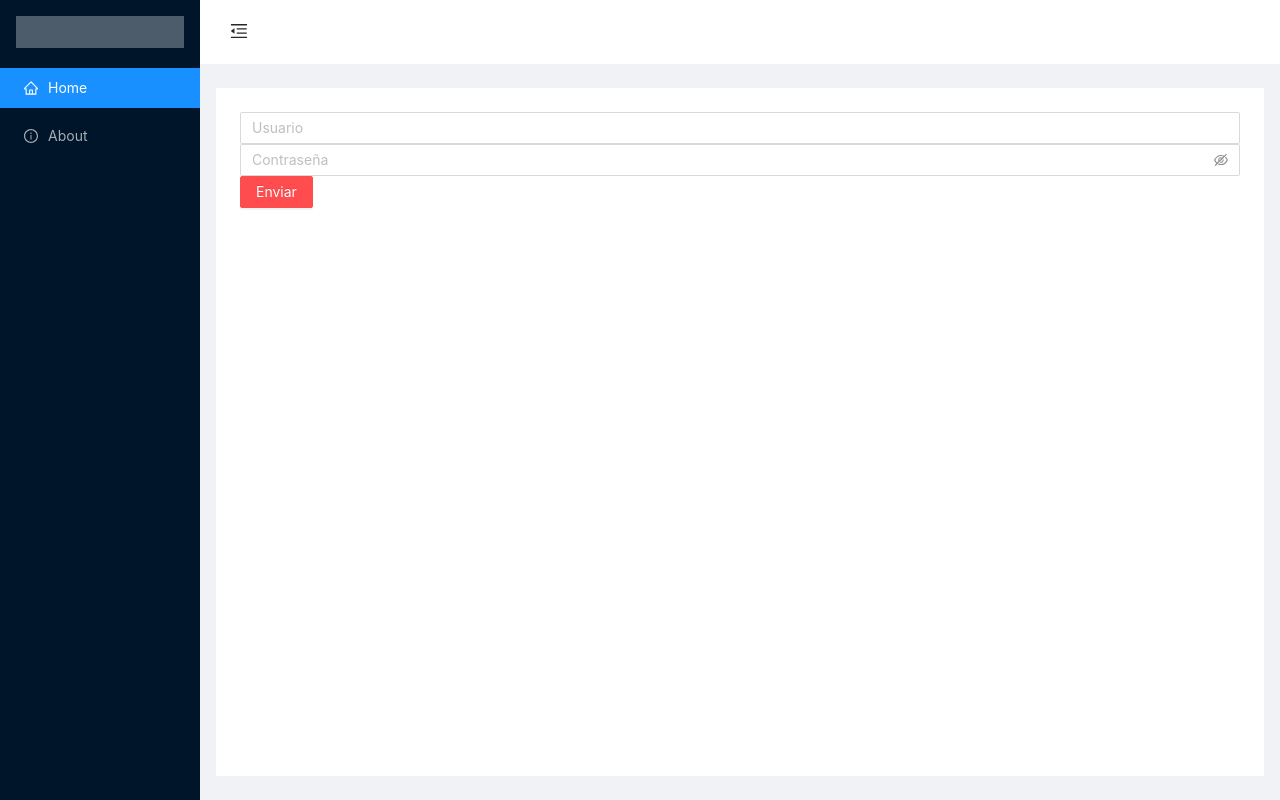
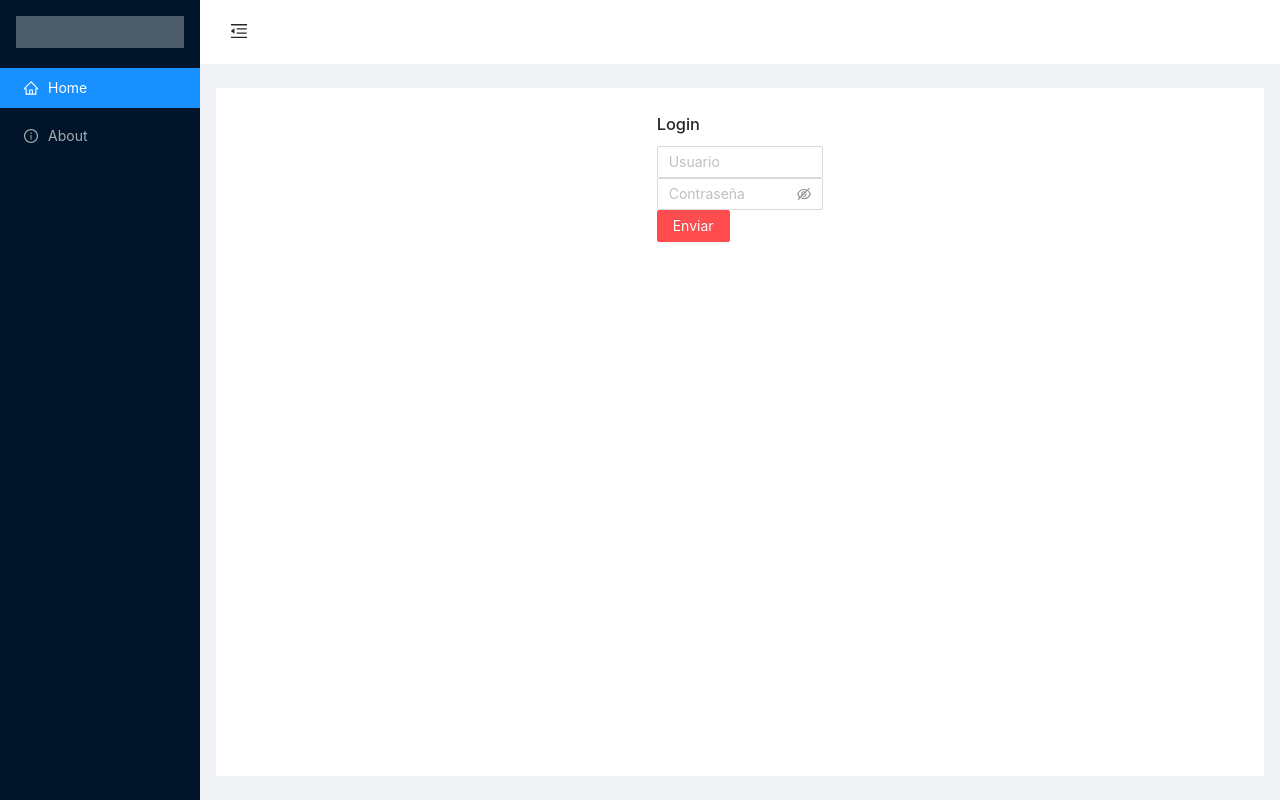
Before and after one commit to JohnnyBannanis/inventarioFront, a React (Create React App) app: page /login in a window 1280 px wide. Built offline with nearby package versions, Linux system fonts and the light colour scheme; the HTML template or start-up script is replaced by a standard one.

Commit message:
Orden del login a medias

```diff
--- a/src/components/Login.js
+++ b/src/components/Login.js
@@ -1,4 +1,4 @@
-import { Button, Input } from "antd";
+import { Button, Input, Row, Col } from "antd";
 import { useState } from "react";
 import axios from "axios";
 
@@ -6,22 +6,8 @@ function Login() {
   const [usuario, setUsuario] = useState("");
   const [pass, setPass] = useState("");
 
-  return (
-    <div>
-      <Input
-        onChange={(e) => {
-          setUsuario(e.target.value);
-        }}
-        placeholder="Usuario"
-      />
-      <Input.Password
-        onChange={(e) => {
-          setPass(e.target.value);
-        }}
-        placeholder="Contraseña"
-      />
-      <Button
-        onClick={() => {
+  function handleClick(e) {
+    e.preventDefault();
     axios
       .post("http://sistema_inventario.test/api/login", {
         email: usuario,
@@ -30,12 +16,44 @@ function Login() {
       .then((response) => {
         console.log(response);
       });
+  }
+
+  return (
+    <div>
+      <form onSubmit={handleClick}>
+        <Row>
+          <Col offset={10}>
+            <h1>Login</h1>
+          </Col>
+        </Row>
+        <Row>
+          <Col span={4} offset={10}>
+            <Input
+              onChange={(e) => {
+                setUsuario(e.target.value);
               }}
-        danger
-        type="primary"
-      >
+              placeholder="Usuario"
+            />
+          </Col>
+        </Row>
+        <Row>
+          <Col span={4} offset={10}>
+            <Input.Password
+              onChange={(e) => {
+                setPass(e.target.value);
+              }}
+              placeholder="Contraseña"
+            />
+          </Col>
+        </Row>
+        <Row>
+          <Col offset={10}>
+            <Button htmlType="submit" danger type="primary">
               Enviar
             </Button>
+          </Col>
+        </Row>
+      </form>
     </div>
   );
 }
```
Lines whose indentation alone changed are shown as unchanged.
